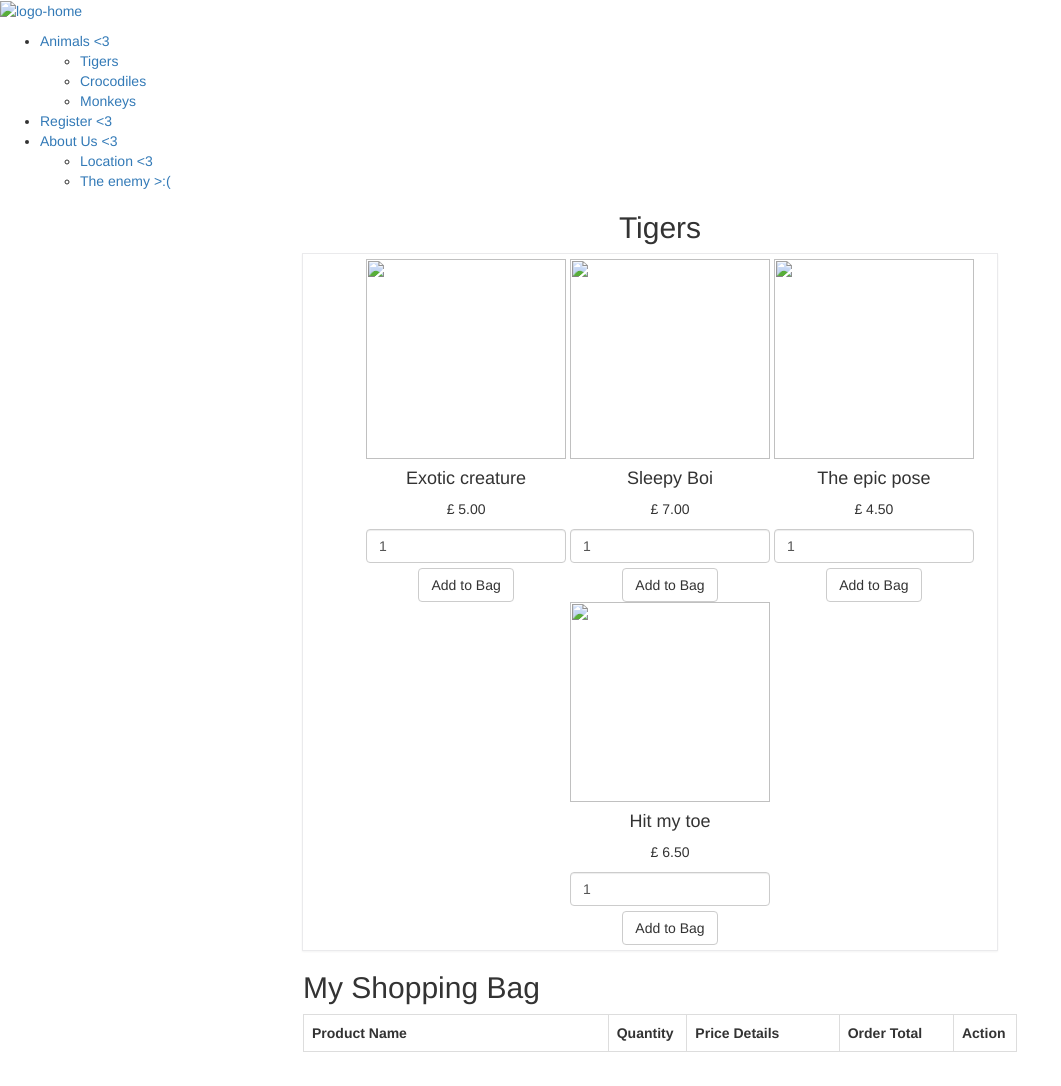
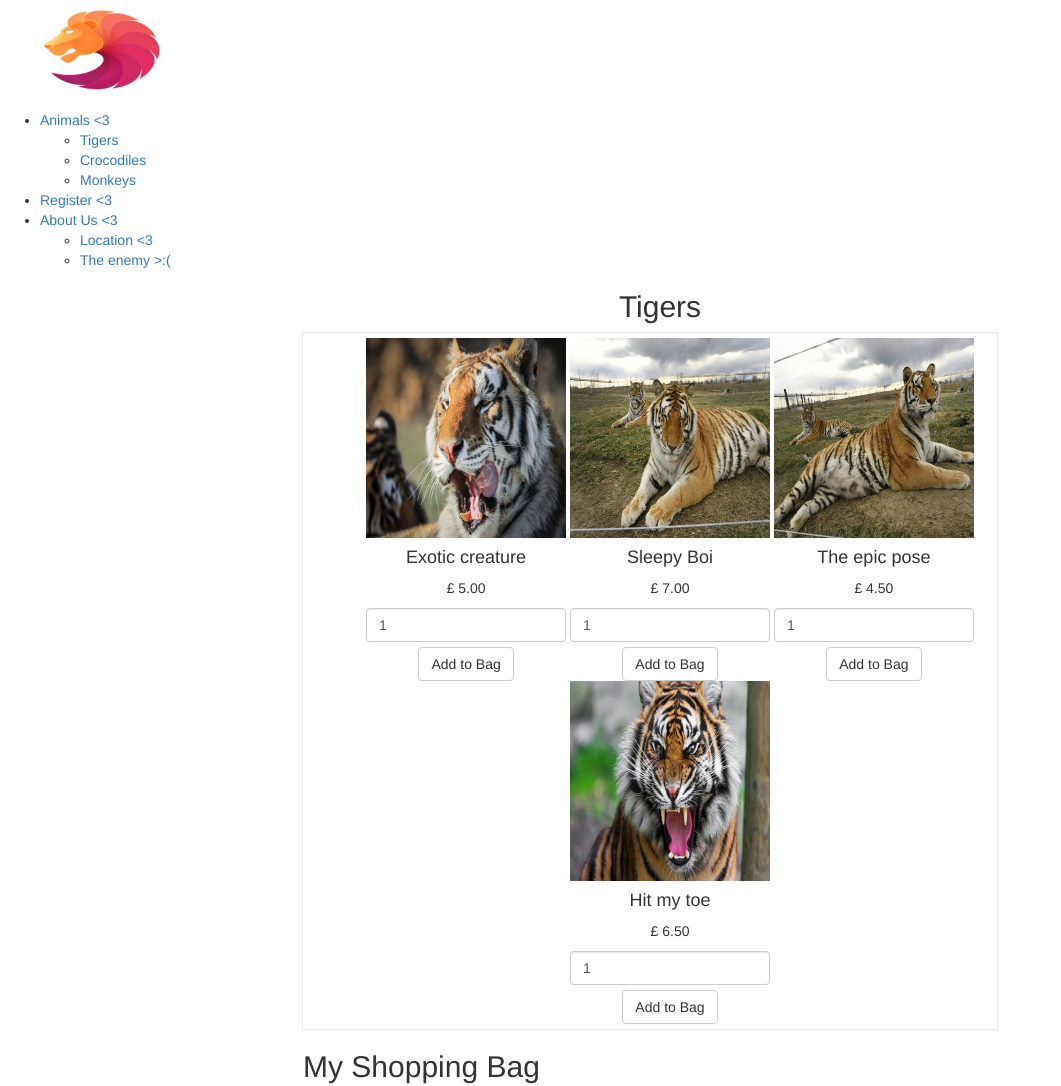
Before and after one commit to nPaloukosQA/thePerfectWebsite, a plain HTML site: page HTML/tigers.html in a window 1280 px wide. Shown: the top 1086 px of the page, without its empty margins (0-1061 px from the left). Drawn offline with nearby package versions, Linux system fonts and the light colour scheme.

Commit message:
HTML image directory updated

```diff
--- a/HTML/tigers.html
+++ b/HTML/tigers.html
@@ -17,19 +17,19 @@ ul.products li {
    <div id="header">
       <div id="logo">
         <p><a href="http://127.0.0.1:5500/homepage/index.html#" target="">
-         <img src="logo.jpg" width="200" height="100"  alt="logo-home"/></a></p>
+         <img src="../Images/logo.jpg" width="200" height="100"  alt="logo-home"/></a></p>
        </div>
     <ul id="navbar">
          <li><a href="#">Animals <3</a>
 
             <ul>
-                <li><a href="tigers.html">Tigers</a></li>
+                <li><a href="../Images/tigers.html">Tigers</a></li>
                  <li><a href="">Crocodiles</a></li>
                  <li><a href="">Monkeys</a></li>
              </ul>
          </li>
 
-           <li><a href="register.html#">Register <3</a></li>
+           <li><a href="../Images/register.html#">Register <3</a></li>
             <li><a href="#">About Us <3</a>
             <ul>
                 <li><a href="">Location <3</a></li>
@@ -45,7 +45,7 @@ ul.products li {
             <ul class="products">
 
             	<li>
-                        <img src="1.jpg" width="200" height="200" alt="">
+                        <img src="../Images/1.jpg" width="200" height="200" alt="">
                         <h4>Exotic creature</h4>
                         <p>&#163 5.00</p>
                         <input type="text" name="quantity" class="form-control" value="1">
@@ -53,7 +53,7 @@ ul.products li {
                  </li>
 
                  <li>
-					<img src="2.jpg" width="200" height="200" alt="">
+					<img src="../Images/2.jpg" width="200" height="200" alt="">
                     <h4>Sleepy Boi</h4>
                     <p>&#163 7.00</p>
                     <input type="text" name="quantity" class="form-control" value="1">
@@ -61,7 +61,7 @@ ul.products li {
                  </li>
 
                  <li>
-                    <img src="3.jpg" width="200" height="200" alt="">
+                    <img src="../Images/3.jpg" width="200" height="200" alt="">
                     <h4>The epic pose</h4>
                     <p>&#163 4.50</p>
                     <input type="text" name="quantity" class="form-control" value="1">
@@ -69,7 +69,7 @@ ul.products li {
                  </li>
 
                  <li>
-                    <img src="5.jpg" width="200" height="200" alt="">
+                    <img src="../Images/5.jpg" width="200" height="200" alt="">
                     <h4>Hit my toe</h4>
                     <p>&#163 6.50</p>
                     <input type="text" name="quantity" class="form-control" value="1">
```
Also changed, not shown: HTML/register.html (+1 -1 lines).
